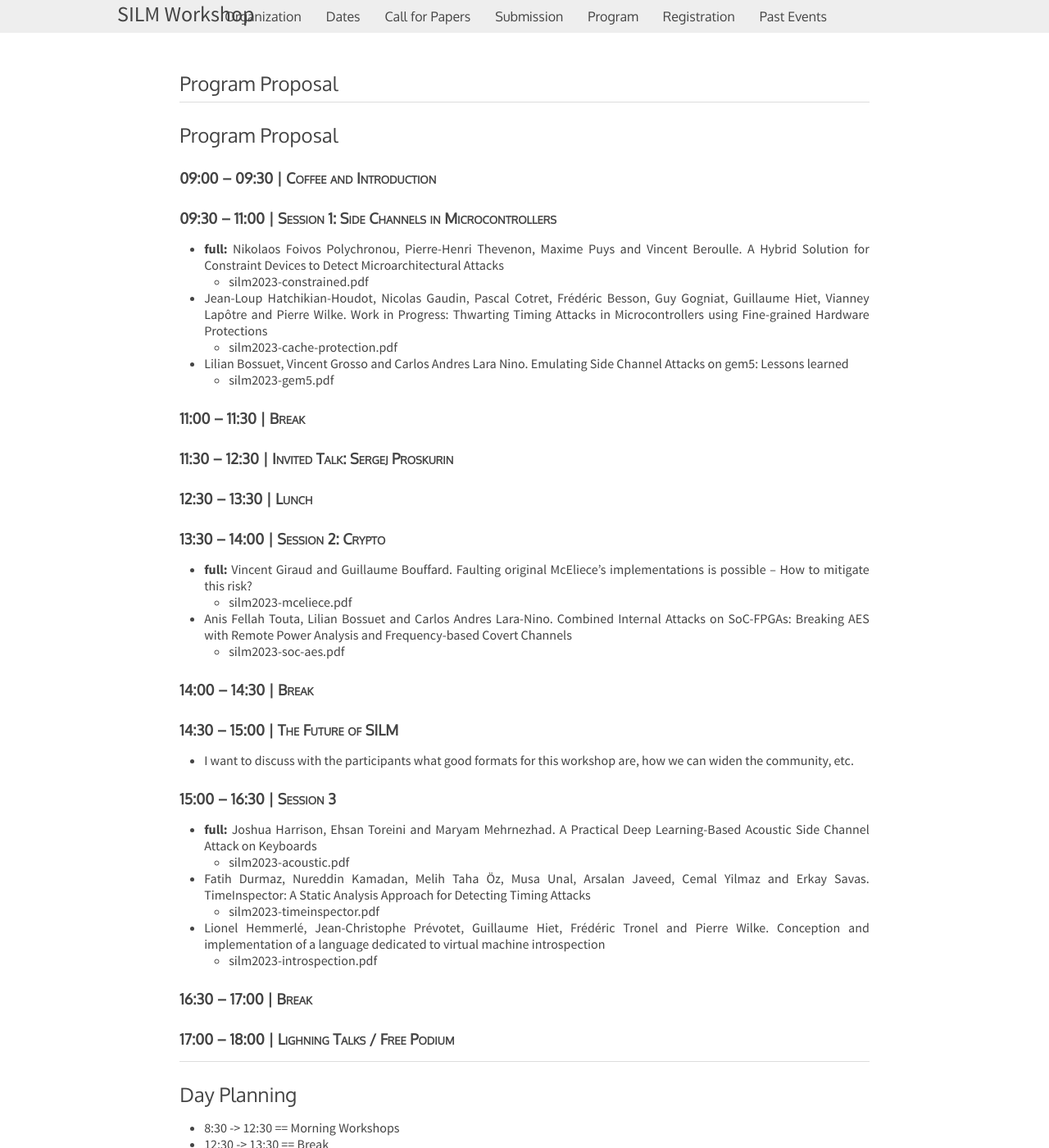
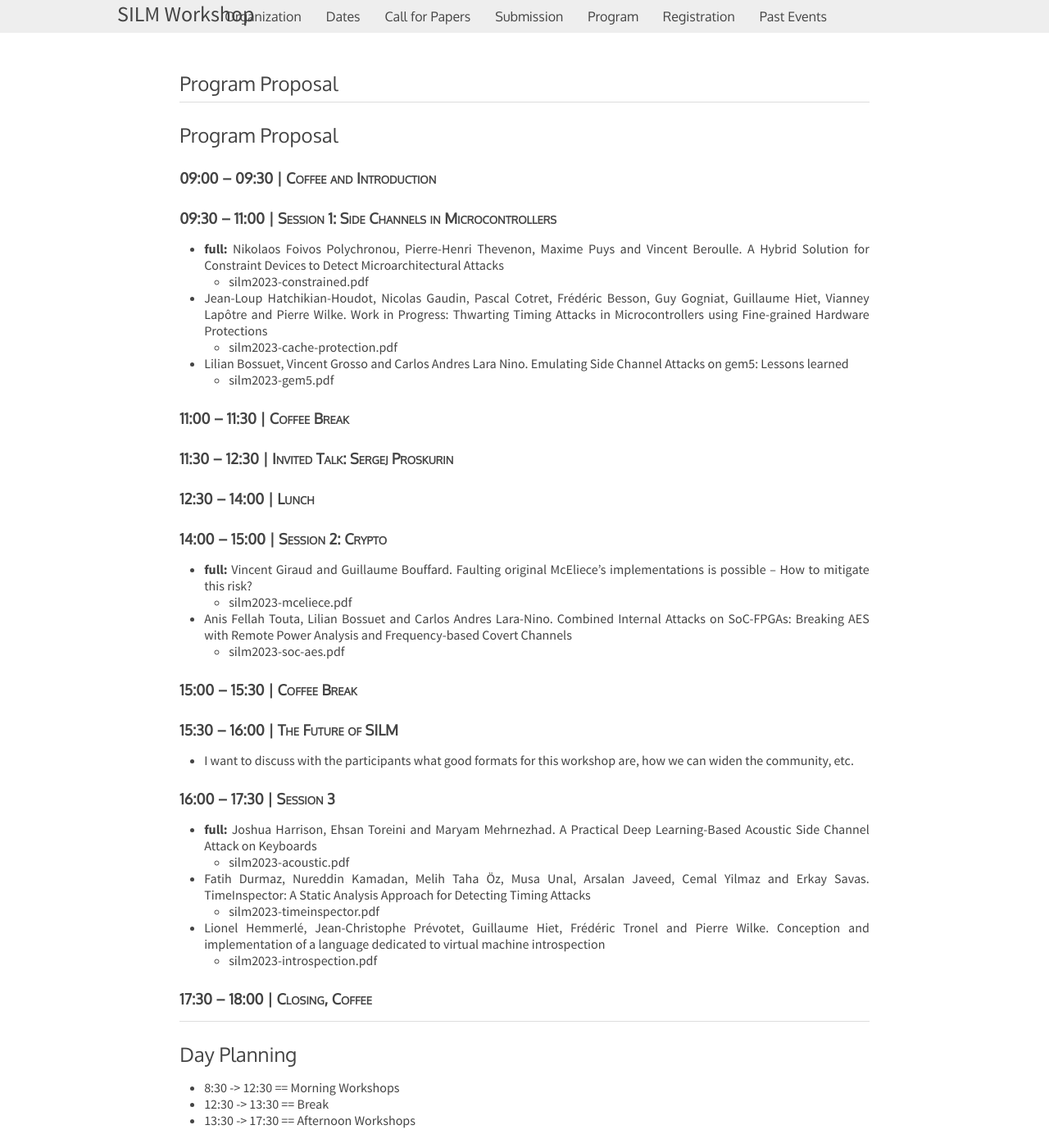
Before and after one commit to silm-workshop/silm-workshop.github.io, a Jekyll site: the page built from 2023-program.md, in a window 1280 px wide and 1400 px high. Shown: the whole window at 82% size. Built offline with Jekyll 4.4.1, drawn with Linux system fonts in a browser that asks for light colours; our own code applies the rules of GitHub Pages for plain Markdown files.

Commit message:
fixed some times

```diff
--- a/2023-program.md
+++ b/2023-program.md
@@ -18,13 +18,13 @@
   Side Channel Attacks on gem5: Lessons learned
     - silm2023-gem5.pdf
 
-### 11:00 -- 11:30 | Break
+### 11:00 -- 11:30 | Coffee Break
 
 ### 11:30 -- 12:30 | Invited Talk: Sergej Proskurin
 
-### 12:30 -- 13:30 | Lunch
+### 12:30 -- 14:00 | Lunch
 
-### 13:30 -- 14:00 | Session 2: Crypto
+### 14:00 -- 15:00 | Session 2: Crypto
 
 * **full:** Vincent Giraud and Guillaume Bouffard. Faulting original
   McEliece’s implementations is possible -- How to mitigate this risk?
@@ -34,14 +34,14 @@
 and Frequency-based Covert Channels
     - silm2023-soc-aes.pdf
 
-### 14:00 -- 14:30 | Break
+### 15:00 -- 15:30 | Coffee Break
 
-### 14:30 -- 15:00 | The Future of SILM
+### 15:30 -- 16:00 | The Future of SILM
 
 * I want to discuss with the participants what good formats for this
   workshop are, how we can widen the community, etc.
 
-### 15:00 -- 16:30 | Session 3
+### 16:00 -- 17:30 | Session 3
 
 * **full:** Joshua Harrison, Ehsan Toreini and Maryam Mehrnezhad. A
   Practical Deep Learning-Based Acoustic Side Channel Attack on Keyboards
@@ -55,9 +55,8 @@
 dedicated to virtual machine introspection
     - silm2023-introspection.pdf
 
-### 16:30 -- 17:00 | Break
+### 17:30 -- 18:00 | Closing, Coffee
 
-### 17:00 -- 18:00 | Lighning Talks / Free Podium
 
 ---
 
```
